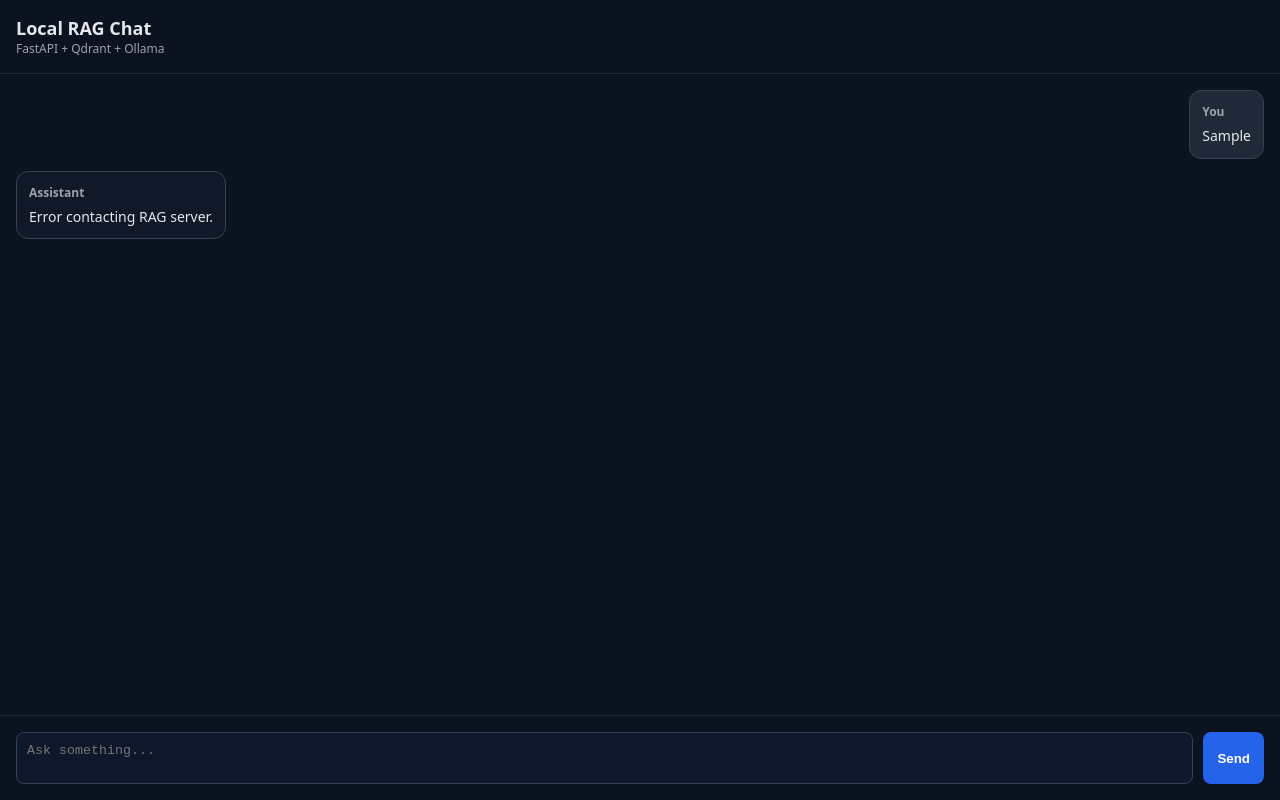
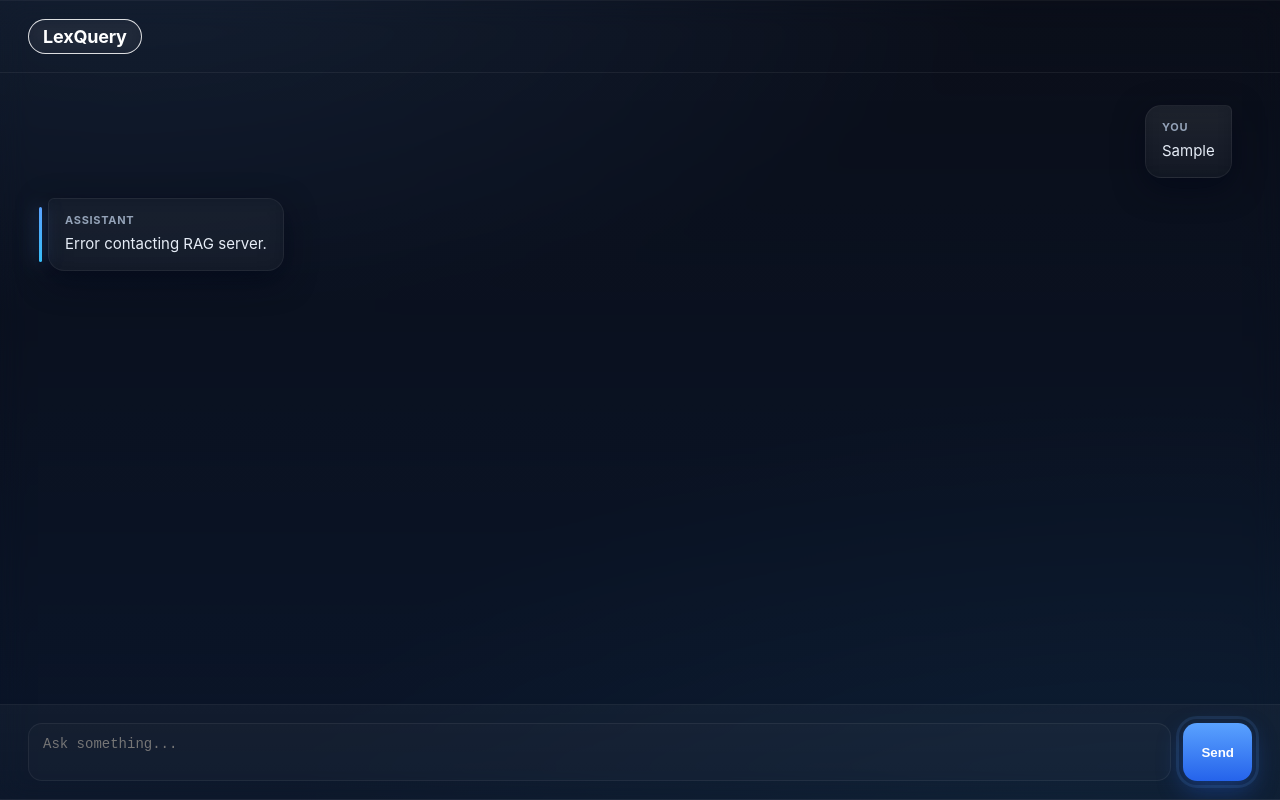
Before and after one commit to gourav2121raghuwanshi/LexQuery, a website built with Vite: page ui/legal/index.html in a window 1280 px wide. Both pictures are taken after typing "Sample" into the empty fields and a click on the button "Send". Built offline with nearby package versions, Linux system fonts and the light colour scheme; files whose address does not match are found by name.

Commit message:
UI Changes

```diff
--- a/ui/legal/src/main.js
+++ b/ui/legal/src/main.js
@@ -322,8 +322,7 @@ const API_URL = "http://127.0.0.1:8000/rag"
 document.querySelector('#app').innerHTML = `
   <div class="page">
     <div class="header">
-      <div class="title">Local RAG Chat</div>
-      <div class="subtitle">FastAPI + Qdrant + Ollama</div>
+      <div class="title">LexQuery</div>
     </div>
 
     <div id="chat" class="chat"></div>
--- a/ui/legal/src/style.css
+++ b/ui/legal/src/style.css
@@ -1,140 +1,332 @@
-body {
-  margin: 0;
-  background: #0b1220;
-  font-family: system-ui, sans-serif;
-  color: #e5e7eb;
+/* Ultra-modern clean UI — responsive for laptop (full-screen) and mobile portrait
+   - Laptop (>=1024px): full viewport usage, immersive experience
+   - Tablet (721px - 1023px): centered app with comfortable max-width
+   - Mobile (<=720px): portrait-first layout, full-height, composer sticky
+   No JS changes required.
+*/
+
+:root{
+  --bg-1:#030712;
+  --bg-2:#071226;
+  --panel:rgba(255,255,255,0.04);
+  --panel-2:rgba(255,255,255,0.02);
+  --border:rgba(255,255,255,0.06);
+  --text:#e6edf7;
+  --muted:#94a3b8;
+  --accent:#5aa2ff;
+  --accent-soft:rgba(90,162,255,0.15);
+  --radius:16px;
+  --radius-lg:22px;
+  --max-width:1000px;
 }
 
-.page {
-  display: flex;
-  flex-direction: column;
-  height: 100vh;
+*{box-sizing:border-box}
+html,body{height:100%}
+
+body{
+  margin:0;
+  background:
+    radial-gradient(900px 400px at 10% -10%, rgba(90,162,255,0.12), transparent),
+    radial-gradient(900px 500px at 90% 110%, rgba(56,189,248,0.06), transparent),
+    linear-gradient(180deg,var(--bg-1),var(--bg-2));
+  color:var(--text);
+  font-family:Inter,system-ui,-apple-system,"Segoe UI",Roboto,Arial;
+  display:flex;
+  justify-content:center;
+  align-items:center;
+  padding:26px;
 }
 
-.header {
-  padding: 16px;
-  border-bottom: 1px solid #1f2937;
+/* Default page container - centered for mid/desktop sizes */
+.page{
+  width:100%;
+  max-width:var(--max-width);
+  height:calc(100vh - 52px);
+  border-radius:var(--radius-lg);
+  display:flex;
+  flex-direction:column;
+  overflow:hidden;
+  backdrop-filter:blur(14px);
+  background:linear-gradient(180deg,rgba(255,255,255,0.03),rgba(255,255,255,0.015));
+  border:1px solid var(--border);
+  box-shadow:
+    0 20px 60px rgba(2,6,23,.9),
+    inset 0 1px 0 rgba(255,255,255,.05);
 }
 
-.title {
-  font-weight: 800;
-  font-size: 18px;
+/* ===== HEADER ===== */
+.header{
+  display:flex;
+  align-items:center;
+  gap:14px;
+  padding:18px 22px;
+  border-bottom:1px solid var(--border);
 }
 
-.subtitle {
-  font-size: 12px;
-  color: #9ca3af;
+
+.title{
+  font-weight:700;
+  font-size:18px;
+  letter-spacing:-.2px;
+
+  /* ✅ Modern professional badge style */
+  padding:6px 14px;
+  border:1.5px solid rgba(255,255,255,0.85);
+  border-radius:999px;          /* fully rounded pill */
+  background:rgba(255,255,255,0.03);
+  backdrop-filter: blur(6px);
+
+  color:#ffffff;
+  display:inline-flex;
+  align-items:center;
 }
 
-.chat {
-  flex: 1;
-  overflow-y: auto;
-  padding: 16px;
-  display: flex;
-  flex-direction: column;
-  gap: 12px;
+.subtitle{
+  font-size:12px;
+  color:var(--muted);
 }
 
-.message {
-  display: flex;
+/* ===== CHAT AREA ===== */
+.chat{
+  flex:1;
+  overflow-y:auto;
+  padding:26px;
+  display:flex;
+  flex-direction:column;
+  gap:18px;
+  scroll-behavior:smooth;
 }
 
-.message.user {
-  justify-content: flex-end;
+.chat::-webkit-scrollbar{width:8px}
+.chat::-webkit-scrollbar-thumb{
+  background:linear-gradient(180deg,rgba(255,255,255,.08),rgba(255,255,255,.02));
+  border-radius:999px;
 }
 
-.message.assistant {
-  justify-content: flex-start;
+.message{display:flex;width:100%}
+.message.user{justify-content:flex-end}
+.message.assistant{justify-content:flex-start}
+
+/* ===== BUBBLES ===== */
+.bubble{
+  position:relative;
+  max-width:78%;
+  padding:14px 16px;
+  border-radius:var(--radius);
+  border:1px solid var(--border);
+  backdrop-filter:blur(10px);
+  background:var(--panel-2);
+  box-shadow:0 10px 30px rgba(2,6,23,.6);
+  transition:all .22s cubic-bezier(.2,.9,.3,1);
 }
 
-.bubble {
-  max-width: 800px;
-  padding: 12px;
-  border-radius: 12px;
-  border: 1px solid #374151;
-  background: #111827;
+.bubble:hover{
+  transform:translateY(-3px);
+  box-shadow:0 18px 40px rgba(2,6,23,.9);
 }
 
-.message.user .bubble {
-  background: #1f2937;
+.message.user .bubble{
+  background:linear-gradient(180deg,rgba(255,255,255,.06),rgba(255,255,255,.02));
+  border-top-right-radius:6px;
 }
 
-.role {
-  font-size: 12px;
-  color: #9ca3af;
-  margin-bottom: 6px;
-  font-weight: 700;
+.message.assistant .bubble{
+  border-top-left-radius:6px;
 }
 
-.text {
-  font-size: 14px;
-  line-height: 1.4;
+/* assistant accent glow */
+.message.assistant .bubble::before{
+  content:"";
+  position:absolute;
+  left:-10px;
+  top:8px;
+  bottom:8px;
+  width:3px;
+  border-radius:999px;
+  background:linear-gradient(180deg,#5aa2ff,#38bdf8);
+  box-shadow:0 0 18px rgba(90,162,255,.6);
 }
 
-.composer {
-  display: flex;
-  gap: 10px;
-  padding: 16px;
-  border-top: 1px solid #1f2937;
+.role{
+  font-size:11px;
+  color:var(--muted);
+  margin-bottom:6px;
+  font-weight:700;
+  letter-spacing:.7px;
+  text-transform:uppercase;
 }
 
-textarea {
-  flex: 1;
-  resize: none;
-  background: #0f172a;
-  border: 1px solid #334155;
-  border-radius: 8px;
-  padding: 10px;
-  color: #e5e7eb;
+.text{
+  font-size:15px;
+  line-height:1.5;
 }
 
-button {
-  padding: 10px 14px;
-  border-radius: 8px;
-  border: none;
-  background: #2563eb;
-  color: white;
-  font-weight: 700;
-  cursor: pointer;
+/* ===== CITATIONS ===== */
+.cite-title{
+  margin-top:12px;
+  font-size:12px;
+  font-weight:700;
 }
 
-button:hover {
-  opacity: 0.9;
+.citation{
+  margin-top:10px;
+  padding:10px;
+  border-radius:12px;
+  border:1px solid var(--border);
+  background:var(--panel);
+  transition:all .18s ease;
 }
 
-.cite-title {
-  margin-top: 12px;
-  font-weight: 700;
-  font-size: 12px;
+.citation:hover{
+  transform:translateY(-2px);
+  border-color:rgba(90,162,255,.4);
 }
 
-.citation {
-  margin-top: 8px;
-  padding: 8px;
-  background: #0f172a;
-  border: 1px solid #334155;
-  border-radius: 8px;
-  font-size: 12px;
+.badge{
+  padding:3px 8px;
+  border-radius:999px;
+  border:1px solid var(--border);
+  color:var(--muted);
+  font-size:11px;
 }
 
-.cite-header {
-  display: flex;
-  gap: 8px;
-  align-items: center;
+.cite-meta{
+  font-size:12px;
+  color:var(--muted);
 }
 
-.badge {
-  background: #1e293b;
-  padding: 2px 6px;
-  border-radius: 999px;
+.cite-preview{
+  margin-top:4px;
+  font-size:13px;
 }
 
-.cite-meta {
-  color: #9ca3af;
-  margin-top: 2px;
+/* ===== COMPOSER ===== */
+.composer{
+  padding:16px;
+  display:flex;
+  gap:12px;
+  border-top:1px solid var(--border);
+  background:linear-gradient(180deg,rgba(255,255,255,.03),rgba(255,255,255,.01));
 }
 
-.cite-preview {
-  margin-top: 6px;
-  color: #cbd5e1;
+textarea{
+  flex:1;
+  resize:none;
+  border-radius:14px;
+  padding:12px 14px;
+  background:rgba(255,255,255,.02);
+  border:1px solid var(--border);
+  color:var(--text);
+  font-size:14px;
+  outline:none;
+  transition:all .15s ease;
 }
+
+textarea:focus{
+  border-color:#5aa2ff;
+  box-shadow:0 0 0 3px var(--accent-soft);
+}
+
+button{
+  border:none;
+  border-radius:14px;
+  padding:10px 18px;
+  font-weight:700;
+  color:white;
+  cursor:pointer;
+  background:linear-gradient(180deg,#5aa2ff,#2563eb);
+  box-shadow:0 10px 26px rgba(37,99,235,.35);
+  transition:all .16s ease;
+}
+
+button:hover{transform:translateY(-2px)}
+button:active{transform:translateY(0)}
+
+/* ===== ANIMATION ===== */
+@keyframes fadeInUp{
+  from{opacity:0;transform:translateY(8px) scale(.99)}
+  to{opacity:1;transform:translateY(0) scale(1)}
+}
+
+.message .bubble{
+  animation:fadeInUp .28s cubic-bezier(.2,.9,.3,1);
+}
+
+/* ===== RESPONSIVE RULES ===== */
+
+/* Laptop / Desktop - immersive fullscreen behavior */
+@media (min-width:1024px){
+  body{padding:0}
+  .page{
+    width:100vw;
+    height:100vh;
+    max-width:100vw;
+    max-height:100vh;
+    border-radius:0;
+    box-shadow:none;
+    border-left:0;
+    border-right:0;
+  }
+  .header{ padding:18px 28px }
+  .chat{ padding:32px 48px; gap:20px }
+  .bubble{ max-width:72% }
+  .composer{ padding:18px 28px }
+}
+
+/* Tablet - keep centered but slightly larger */
+@media (min-width:721px) and (max-width:1023px){
+  body{ padding:14px }
+  .page{ max-width:920px; height:calc(100vh - 28px); border-radius:18px }
+  .chat{ padding:22px }
+}
+
+/* Mobile portrait-first layout */
+@media (max-width:720px){
+  /* full-screen, portrait friendly */
+  body{ padding:0; align-items:flex-start }
+  .page{
+    width:100vw;
+    height:100vh;
+    max-width:100vw;
+    border-radius:0;
+    display:flex;
+    flex-direction:column;
+  }
+  .header{ padding:12px 14px }
+  .chat{ padding:14px; gap:12px }
+  .bubble{ max-width:92% }
+  .composer{
+    padding:12px;
+    position:sticky;
+    bottom:0;
+    left:0;
+    right:0;
+    backdrop-filter: blur(8px);
+    background:linear-gradient(180deg,rgba(255,255,255,.03),rgba(255,255,255,.01));
+    z-index:40;
+  }
+  textarea{ min-height:46px }
+}
+
+/* Mobile orientation-specific tuning: prefer portrait styling when possible */
+@media (max-width:720px) and (orientation:portrait){
+  /* tighten header and increase chat height on portrait */
+  .header{ padding:10px 12px }
+  .chat{ padding:12px; }
+}
+
+/* If device is landscape on small screens, make composer smaller so chat remains usable */
+@media (max-width:720px) and (orientation:landscape){
+  .composer{ padding:8px }
+  textarea{ min-height:36px; font-size:13px }
+  .chat{ padding:10px }
+}
+
+/* Accessibility: focus rings */
+button:focus, textarea:focus{ outline:3px solid rgba(90,162,255,0.12); outline-offset:4px }
+
+/* Keep citations compact on smaller widths */
+@media (max-width:520px){
+  .citation{ padding:8px }
+  .cite-preview{ font-size:12px }
+}
```
Also changed, not shown: ui/legal/src/counter.js (deleted, +0 -9 lines).
